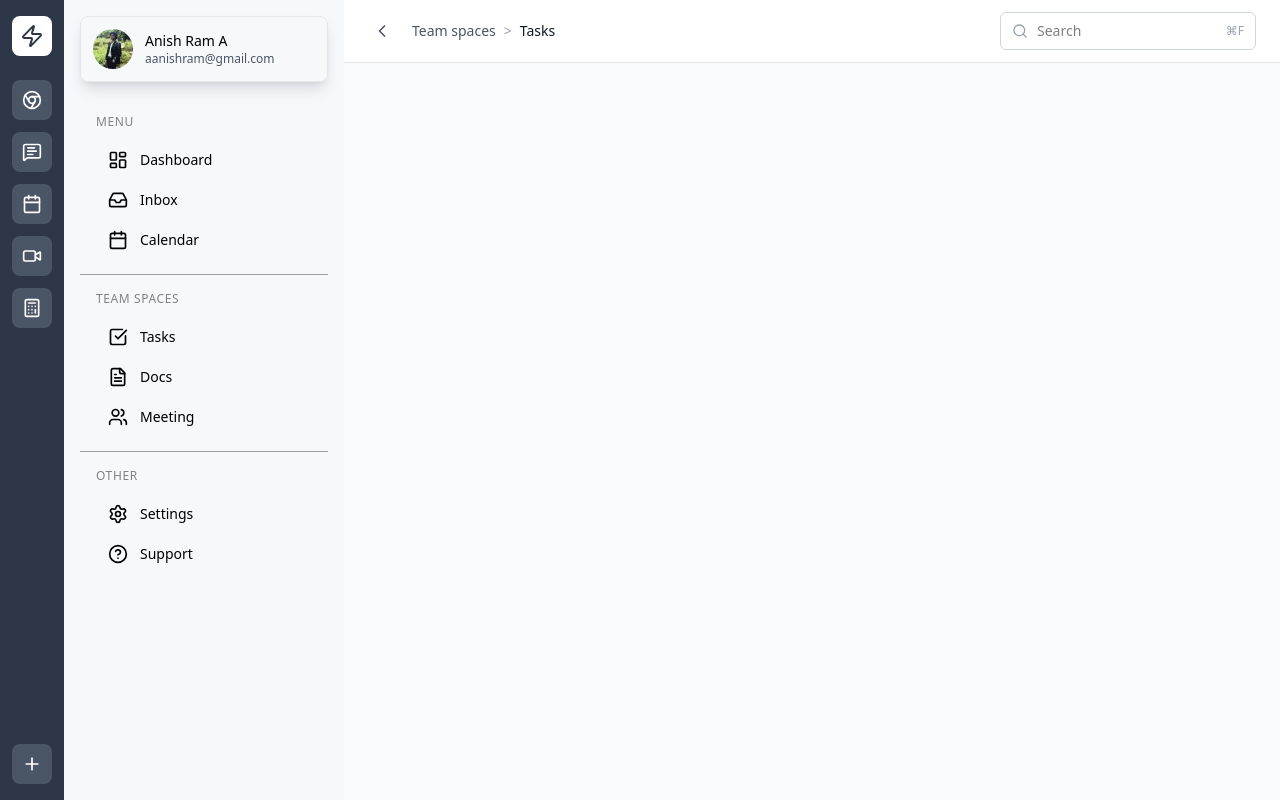
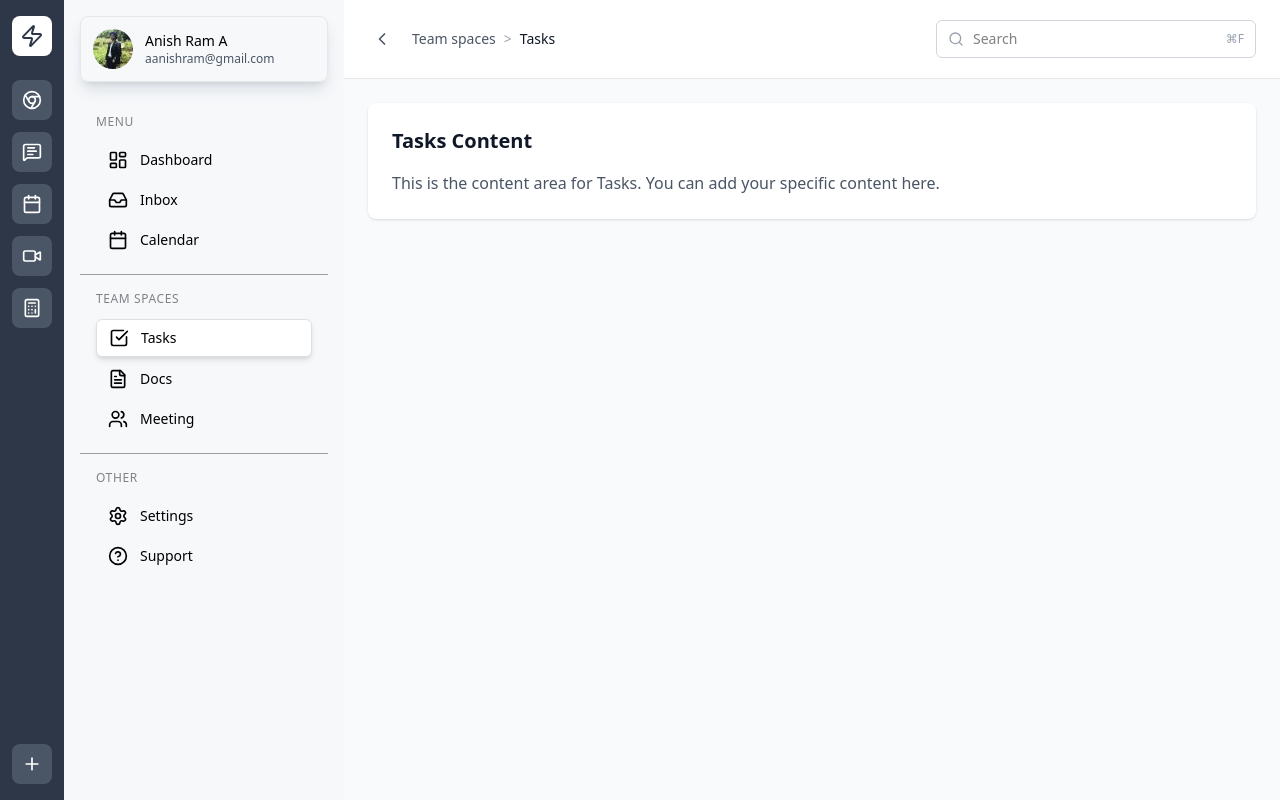
Before and after one commit to AAnishRam/Task-Manager, a Next.js app: page / in a window 1280 px wide. Built offline with nearby package versions, Linux system fonts and the light colour scheme.

Commit message:
TopNavBar updated with toggling into different contents

```diff
--- a/src/app/page.tsx
+++ b/src/app/page.tsx
@@ -1,23 +1,41 @@
+"use client";
+
 import IconBar from "@/components/IconBar";
 import Sidebar from "@/components/Sidebar";
 import TopNavbar from "@/components/TopNavbar";
-import React from "react";
+import React, { useState } from "react";
 
-function page() {
+function Page() {
+  const [activeItem, setActiveItem] = useState("Tasks");
+  const [currentSection, setCurrentSection] = useState("Team spaces");
+
+  const handleItemClick = (item: string, section: string) => {
+    setActiveItem(item);
+    setCurrentSection(section);
+  };
+
   return (
-    <div className="flex h-screen bg-white">
+    <div className="flex h-screen">
       <IconBar />
-      <Sidebar />
+      <Sidebar activeItem={activeItem} onItemClick={handleItemClick} />
       {/* Main content area */}
       <div className="flex-1 flex flex-col bg-gray-50">
-        <TopNavbar />
+        <TopNavbar currentSection={currentSection} currentPage={activeItem} />
         {/* Content area - you can add your task board here later */}
         <div className="flex-1 p-6">
-          {/* This is where your task board content will go */}
+          <div className="bg-white rounded-lg shadow-sm p-6">
+            <h2 className="text-xl font-semibold text-gray-900 mb-4">
+              {activeItem} Content
+            </h2>
+            <p className="text-gray-600">
+              This is the content area for {activeItem}. You can add your
+              specific content here.
+            </p>
+          </div>
         </div>
       </div>
     </div>
   );
 }
 
-export default page;
+export default Page;
--- a/src/components/Sidebar.tsx
+++ b/src/components/Sidebar.tsx
@@ -13,9 +13,53 @@ import {
 
 interface SidebarProps {
   className?: string;
+  activeItem?: string;
+  onItemClick?: (item: string, section: string) => void;
 }
 
-const Sidebar: React.FC<SidebarProps> = ({ className = "" }) => {
+const Sidebar: React.FC<SidebarProps> = ({
+  className = "",
+  activeItem = "Tasks",
+  onItemClick,
+}) => {
+  const handleItemClick = (item: string, section: string) => {
+    if (onItemClick) {
+      onItemClick(item, section);
+    }
+  };
+
+  const menuItems = [
+    { name: "Dashboard", icon: LayoutDashboard, section: "Menu" },
+    { name: "Inbox", icon: Inbox, section: "Menu" },
+    { name: "Calendar", icon: Calendar, section: "Menu" },
+  ];
+
+  const teamSpaceItems = [
+    { name: "Tasks", icon: CheckSquare, section: "Team spaces" },
+    { name: "Docs", icon: FileText, section: "Team spaces" },
+    { name: "Meeting", icon: Users, section: "Team spaces" },
+  ];
+
+  const otherItems = [
+    { name: "Settings", icon: Settings, section: "Other" },
+    { name: "Support", icon: HelpCircle, section: "Other" },
+  ];
+
+  const renderNavItem = (item: any, isActive: boolean) => (
+    <button
+      key={item.name}
+      onClick={() => handleItemClick(item.name, item.section)}
+      className={`flex items-center space-x-3 px-3 py-2 rounded-md text-sm font-medium w-full text-left transition-all duration-200 ${
+        isActive
+          ? "bg-white shadow-md border border-[#dee0e2] text-black"
+          : "text-black hover:bg-white hover:shadow-md hover:border hover:border-[#dee0e2]"
+      }`}
+    >
+      <item.icon className="w-5 h-5" />
+      <span>{item.name}</span>
+    </button>
+  );
+
   return (
     <div
       className={`w-70 bg-[#f6f8fa] text-black h-screen flex flex-col ${className}`}
@@ -44,31 +88,10 @@ const Sidebar: React.FC<SidebarProps> = ({ className = "" }) => {
             Menu
           </div>
 
-          {/* Main Navigation Items */}
           <nav className="space-y-1">
-            <a
-              href="#"
-              className="flex items-center space-x-3 px-3 py-2 rounded-md text-sm font-medium text-black hover:bg-white hover:shadow-md hover:border hover:border-[#dee0e2] transition-all duration-200"
-            >
-              <LayoutDashboard className="w-5 h-5" />
-              <span>Dashboard</span>
-            </a>
-
-            <a
-              href="#"
-              className="flex items-center space-x-3 px-3 py-2 rounded-md text-sm font-medium text-black hover:bg-white hover:shadow-md hover:border hover:border-[#dee0e2] transition-all duration-200"
-            >
-              <Inbox className="w-5 h-5" />
-              <span>Inbox</span>
-            </a>
-
-            <a
-              href="#"
-              className="flex items-center space-x-3 px-3 py-2 rounded-md text-sm font-medium text-black hover:bg-white hover:shadow-md hover:border hover:border-[#dee0e2] transition-all duration-200"
-            >
-              <Calendar className="w-5 h-5" />
-              <span>Calendar</span>
-            </a>
+            {menuItems.map((item) =>
+              renderNavItem(item, activeItem === item.name)
+            )}
           </nav>
         </div>
 
@@ -81,28 +104,9 @@ const Sidebar: React.FC<SidebarProps> = ({ className = "" }) => {
           </div>
 
           <nav className="space-y-1">
-            <a
-              href="#"
-              className="flex items-center space-x-3 px-3 py-2 rounded-md text-sm font-medium text-black hover:bg-white hover:shadow-md hover:border hover:border-[#dee0e2] transition-all duration-200"
-            >
-              <CheckSquare className="w-5 h-5" />
-              <span>Tasks</span>
-            </a>
-            <a
-              href="#"
-              className="flex items-center space-x-3 px-3 py-2 rounded-md text-sm font-medium text-black hover:bg-white hover:shadow-md hover:border hover:border-[#dee0e2] transition-all duration-200"
-            >
-              <FileText className="w-5 h-5" />
-              <span>Docs</span>
-            </a>
-
-            <a
-              href="#"
-              className="flex items-center space-x-3 px-3 py-2 rounded-md text-sm font-medium text-black hover:bg-white hover:shadow-md hover:border hover:border-[#dee0e2] transition-all duration-200"
-            >
-              <Users className="w-5 h-5" />
-              <span>Meeting</span>
-            </a>
+            {teamSpaceItems.map((item) =>
+              renderNavItem(item, activeItem === item.name)
+            )}
           </nav>
         </div>
 
@@ -113,21 +117,9 @@ const Sidebar: React.FC<SidebarProps> = ({ className = "" }) => {
           </div>
 
           <nav className="space-y-1">
-            <a
-              href="#"
-              className="flex items-center space-x-3 px-3 py-2 rounded-md text-sm font-medium text-black hover:bg-white hover:shadow-md hover:border hover:border-[#dee0e2] transition-all duration-200"
-            >
-              <Settings className="w-5 h-5" />
-              <span>Settings</span>
-            </a>
-
-            <a
-              href="#"
-              className="flex items-center space-x-3 px-3 py-2 rounded-md text-sm font-medium text-black hover:bg-white hover:shadow-md hover:border hover:border-[#dee0e2] transition-all duration-200"
-            >
-              <HelpCircle className="w-5 h-5" />
-              <span>Support</span>
-            </a>
+            {otherItems.map((item) =>
+              renderNavItem(item, activeItem === item.name)
+            )}
           </nav>
         </div>
       </div>
--- a/src/components/TopNavbar.tsx
+++ b/src/components/TopNavbar.tsx
@@ -11,13 +11,19 @@ import {
 
 interface TopNavbarProps {
   className?: string;
+  currentSection?: string;
+  currentPage?: string;
 }
 
-const TopNavbar: React.FC<TopNavbarProps> = ({ className = "" }) => {
+const TopNavbar: React.FC<TopNavbarProps> = ({
+  className = "",
+  currentSection = "Team spaces",
+  currentPage = "Tasks",
+}) => {
   return (
     <div className={`bg-white border-b border-gray-200 ${className}`}>
-      {/* Main Navigation Bar */}
-      <div className="flex items-center justify-between px-6 py-3">
+      {/* Main Navigation Bar - Increased height */}
+      <div className="flex items-center justify-between px-6 py-5">
         {/* Left Section - Breadcrumb */}
         <div className="flex items-center space-x-4">
           <button className="p-1 hover:bg-gray-100 rounded-md transition-colors">
@@ -26,21 +32,21 @@ const TopNavbar: React.FC<TopNavbarProps> = ({ className = "" }) => {
 
           <nav className="flex items-center space-x-2 text-sm">
             <a href="#" className="text-gray-600 hover:text-gray-900">
-              Team spaces
+              {currentSection}
             </a>
             <span className="text-gray-400">&gt;</span>
-            <span className="text-gray-900 font-medium">Tasks</span>
+            <span className="text-gray-900 font-medium">{currentPage}</span>
           </nav>
         </div>
 
-        {/* Right Section - Search and Profile */}
+        {/* Right Section - Search and Profile - Increased search width */}
         <div className="flex items-center space-x-4">
           <div className="relative">
             <Search className="absolute left-3 top-1/2 transform -translate-y-1/2 w-4 h-4 text-gray-400" />
             <input
               type="text"
               placeholder="Search"
-              className="pl-9 pr-4 py-2 border border-gray-300 rounded-md text-sm focus:outline-none focus:ring-2 focus:ring-blue-500 focus:border-transparent"
+              className="pl-9 pr-12 py-2 w-80 border border-gray-300 rounded-md text-sm focus:outline-none focus:ring-2 focus:ring-blue-500 focus:border-transparent"
             />
             <span className="absolute right-3 top-1/2 transform -translate-y-1/2 text-xs text-gray-400">
               ⌘F
```
